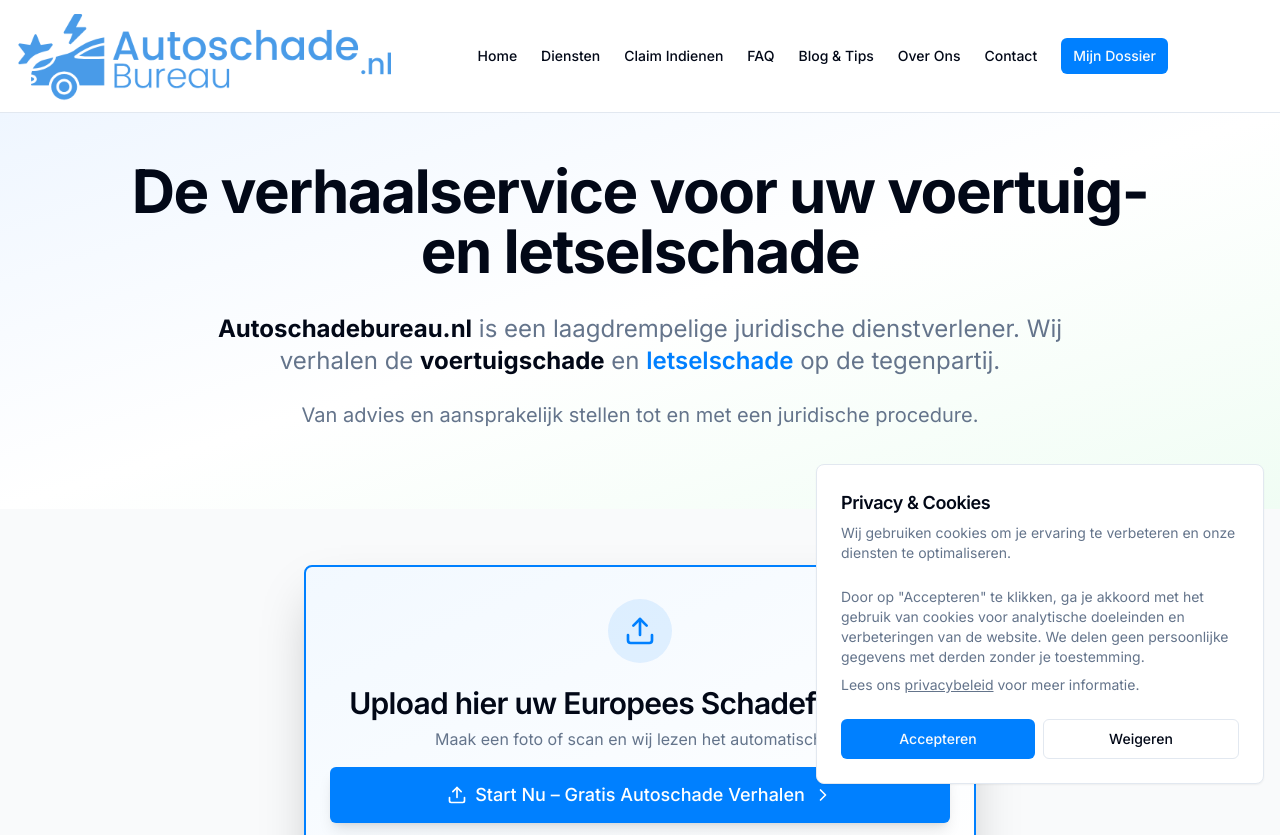
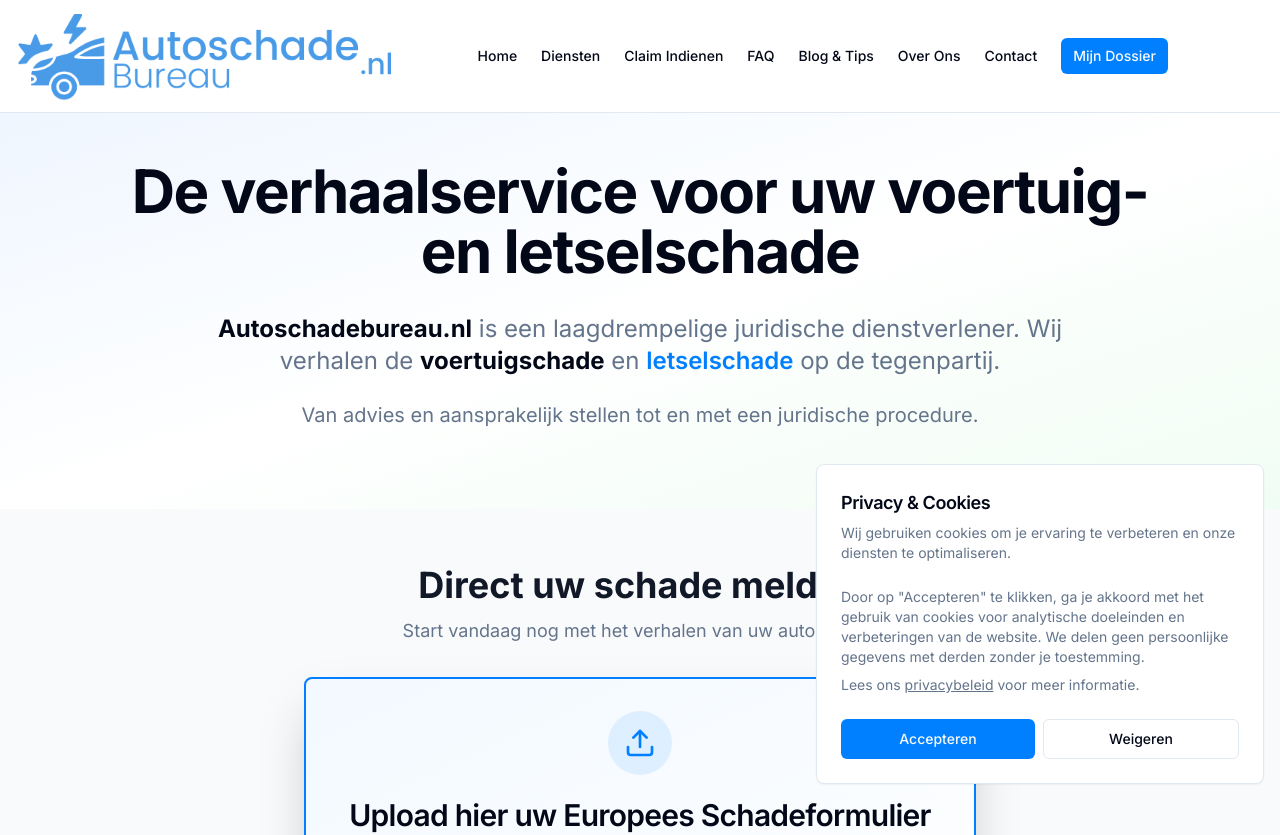
Before and after one commit to Championne/Gratisschadeverhalen.nl, a Next.js app: page / in a window 1280 px wide. Shown: the top 835 px of the page. Built offline with nearby package versions, Linux system fonts and the light colour scheme; no server answers.

Commit message:
Add title above upload form section on landing page

```diff
--- a/app/page.tsx
+++ b/app/page.tsx
@@ -337,6 +337,16 @@ export default function HomePage() {
         <section className="bg-gray-50 py-10 md:py-14">
           <div className="container mx-auto px-4">
             <div className="max-w-6xl mx-auto">
+              {/* Section Title */}
+              <div className="text-center mb-8">
+                <h2 className="text-3xl md:text-4xl font-bold text-gray-900">
+                  Direct uw schade melden
+                </h2>
+                <p className="mt-3 text-lg text-muted-foreground">
+                  Start vandaag nog met het verhalen van uw autoschade
+                </p>
+              </div>
+
               {/* Grote Upload CTA Card - Hele card is klikbaar */}
               <Link href="/claim-indienen" className="block group max-w-2xl mx-auto">
                 <Card className="border-2 border-primary shadow-2xl bg-gradient-to-br from-primary/5 to-white cursor-pointer hover:shadow-3xl hover:scale-[1.02] transition-all duration-200 active:scale-[0.99]">
```
